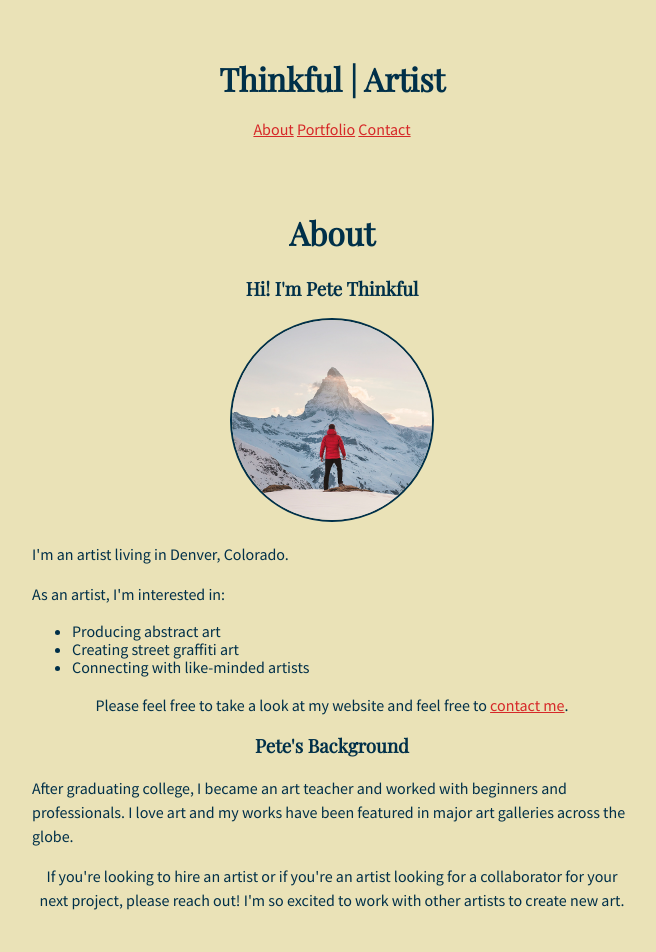
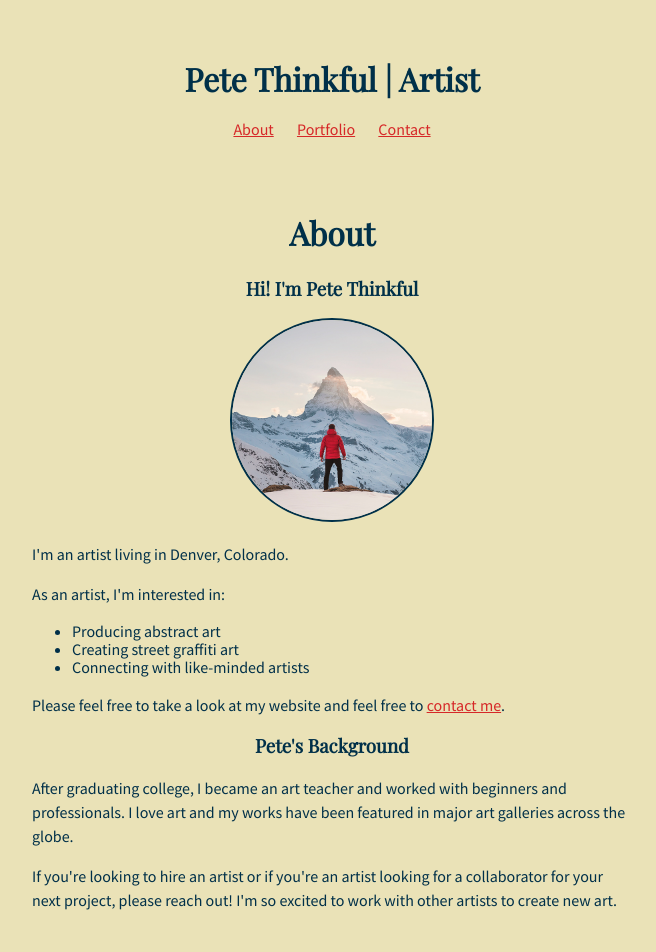
Before and after one commit to WendyZ123/thinkful-portfolio, a plain HTML site: page index.html in a window 1280 px wide. Shown: the top 952 px of the page, without its empty margins (308-964 px from the left). Drawn offline with nearby package versions, Linux system fonts and the light colour scheme.

Commit message:
Fix text and style issues

```diff
--- a/index.html
+++ b/index.html
@@ -13,7 +13,7 @@
 <body>
   <!-- TODO: Add header here -->
   <header>
-    <h1>Thinkful | Artist</h1>
+    <h1>Pete Thinkful | Artist</h1>
     <nav>
       <a href="#about">About</a>
       <a href="#portfolio">Portfolio</a>
@@ -54,13 +54,11 @@
             beginners and professionals. I love art and my works have been
             featured in major art galleries across the globe.
           </p>
-          <footer>
-            <p>
-              If you're looking to hire an artist or if you're an artist looking
-              for a collaborator for your next project, please reach out! I'm so
-              excited to work with other artists to create new art.
-            </p>
-          </footer>
+          <p>
+            If you're looking to hire an artist or if you're an artist looking
+            for a collaborator for your next project, please reach out! I'm so
+            excited to work with other artists to create new art.
+          </p>
         </section>
       </article>
 
--- a/style.css
+++ b/style.css
@@ -20,9 +20,13 @@ h2{
   font-size: 2em;
 }
 
-header,
-footer{
+body > header,
+body > footer{
   text-align: center;
+}
+
+nav > a {
+  margin-inline: 10px;
 }
 
 a{
```
